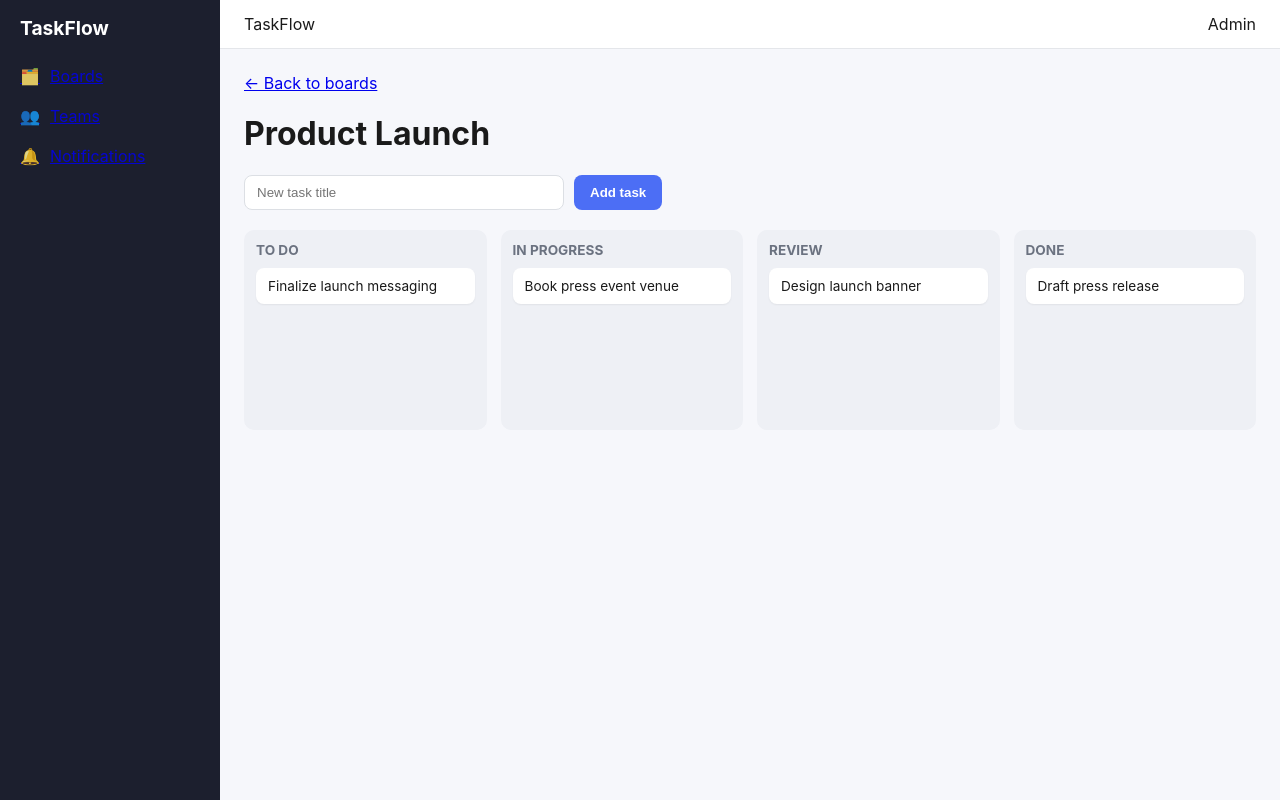
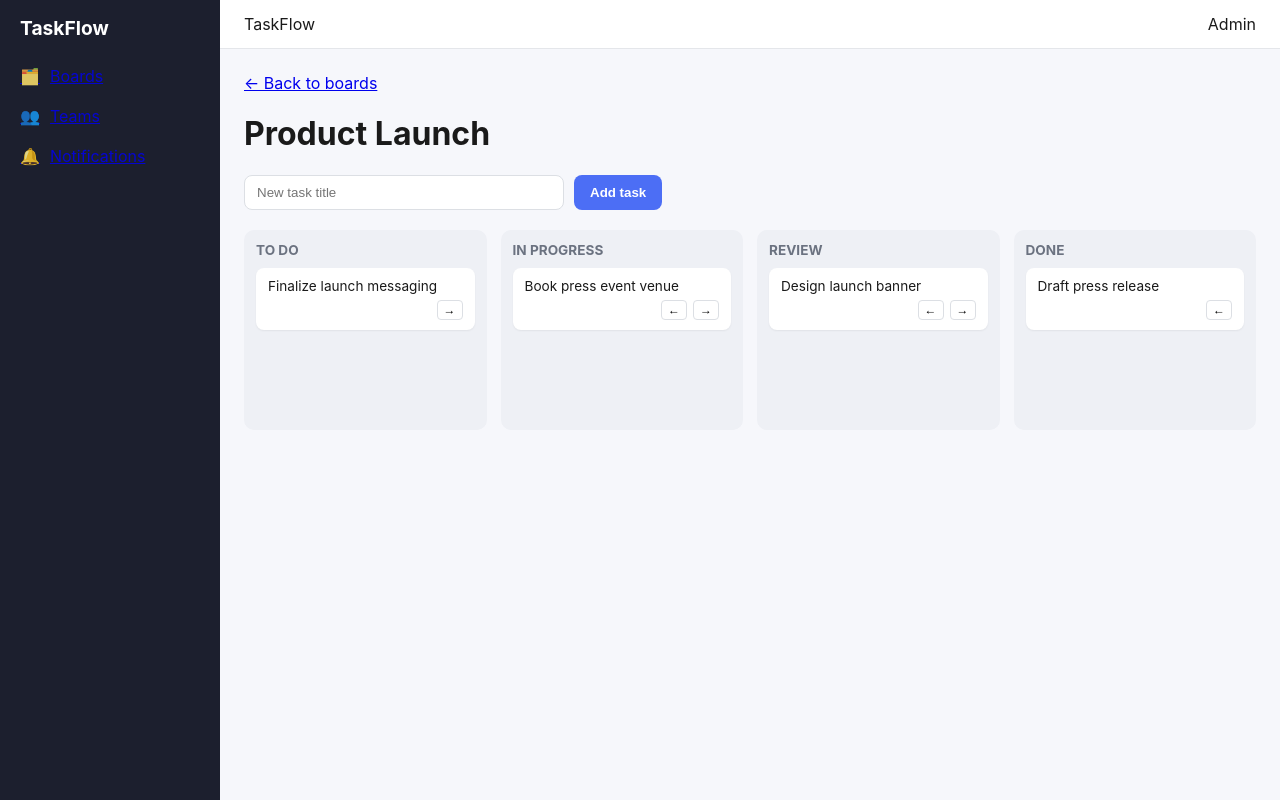
Before and after one commit to Abena9/taskflow, a React (Vite) app: page /boards/1 in a window 1280 px wide. Built offline with nearby package versions, Linux system fonts and the light colour scheme.

Commit message:
Add move-task controls between board columns

```diff
--- a/src/index.css
+++ b/src/index.css
@@ -190,3 +190,19 @@ a.board-card {
   font-weight: 600;
   cursor: pointer;
 }
+
+.task-card-actions {
+  display: flex;
+  justify-content: flex-end;
+  gap: 6px;
+  margin-top: 6px;
+}
+
+.task-card-actions button {
+  border: 1px solid #dcdfe4;
+  background: #fff;
+  border-radius: 4px;
+  cursor: pointer;
+  font-size: 0.75rem;
+  padding: 2px 6px;
+}
--- a/src/pages/BoardDetail.jsx
+++ b/src/pages/BoardDetail.jsx
@@ -7,13 +7,23 @@ import TaskForm from '../components/TaskForm.jsx'
 function BoardDetail() {
   const { id } = useParams()
   const board = boards.find((b) => String(b.id) === id)
-  const { tasks, addTask } = useTasks()
+  const { tasks, addTask, moveTask } = useTasks()
 
   if (!board) {
     return <p>Board not found. <Link to="/">Back to boards</Link></p>
   }
 
   const boardTasks = tasks.filter((t) => t.boardId === board.id)
+
+  function nextColumn(current) {
+    const idx = columns.indexOf(current)
+    return columns[Math.min(idx + 1, columns.length - 1)]
+  }
+
+  function prevColumn(current) {
+    const idx = columns.indexOf(current)
+    return columns[Math.max(idx - 1, 0)]
+  }
 
   return (
     <div>
@@ -28,7 +38,15 @@ function BoardDetail() {
               .filter((t) => t.column === col)
               .map((t) => (
                 <div key={t.id} className="task-card">
-                  {t.title}
+                  <div>{t.title}</div>
+                  <div className="task-card-actions">
+                    {col !== columns[0] && (
+                      <button onClick={() => moveTask(t.id, prevColumn(col))}>&larr;</button>
+                    )}
+                    {col !== columns[columns.length - 1] && (
+                      <button onClick={() => moveTask(t.id, nextColumn(col))}>&rarr;</button>
+                    )}
+                  </div>
                 </div>
               ))}
           </div>
```
